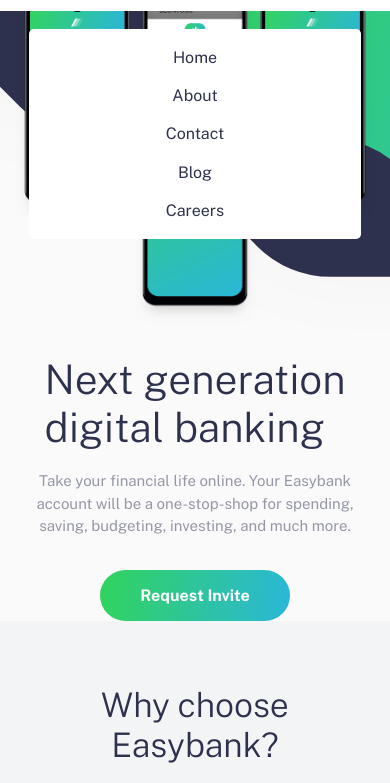
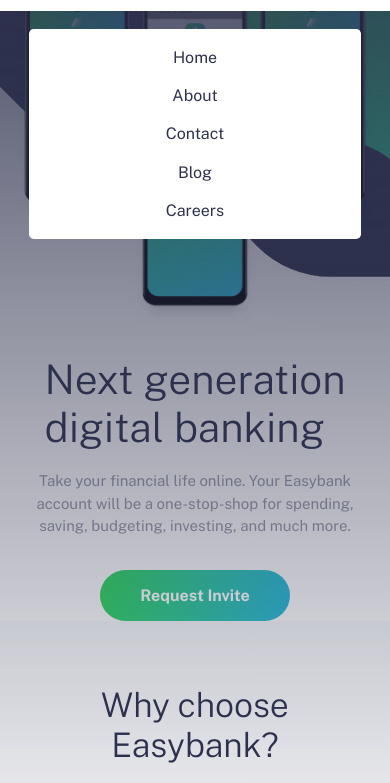
Before and after one commit to buneeIsSlo/landings, a website built with Vite: page easybank/index.html in a window 390 px wide. Both pictures are taken after a click on the button 342 px from the left and 30 px from the top of the page. Shown: the part 49-832 px from the top of the page. Built offline with nearby package versions, Linux system fonts and the light colour scheme.

Commit message:
Add: nav menu background overlay

```diff
--- a/easybank/index.html
+++ b/easybank/index.html
@@ -13,6 +13,7 @@
 
 <body>
   <header class="header">
+    <div class="bg-overlay hidden" aria-hidden="true"></div>
     <div class="header-container container">
       <a href="" class="header-logo">
         <img src="src/assets/images/logo.svg" alt="easybank">
--- a/easybank/src/main.js
+++ b/easybank/src/main.js
@@ -4,11 +4,13 @@
 const hamburgerIcon = document.querySelector(".hamburger");
 const closeIcon = document.querySelector(".close");
 const navMenu = document.querySelector(".nav-list");
+const backgroundOverlay = document.querySelector(".bg-overlay");
 
 navToggle.addEventListener("click", (e) => {
     hamburgerIcon.classList.toggle("hidden");
     closeIcon.classList.toggle("hidden");
     navMenu.classList.toggle("show-nav");
+    backgroundOverlay.classList.toggle("hidden");
 })
 
 console.log("bunee!");
--- a/easybank/src/scss/layout/_header.scss
+++ b/easybank/src/scss/layout/_header.scss
@@ -10,6 +10,21 @@
     top: 0;
     left: 0;
     z-index: 10;
+
+    & .bg-overlay {
+        content: "";
+        position: absolute;
+        top: 60px;
+        left: 0;
+        width: 100%;
+        height: 100vh;
+        background: linear-gradient(to bottom, hsla(233, 26%, 24%, 0.8), hsla(0, 0%, 100%, 0));
+        // display: none;
+
+        @include breakpoint(lg) {
+            display: none;
+        }
+    }
 
     @include breakpoint(lg) {
         height: 75px;
```
